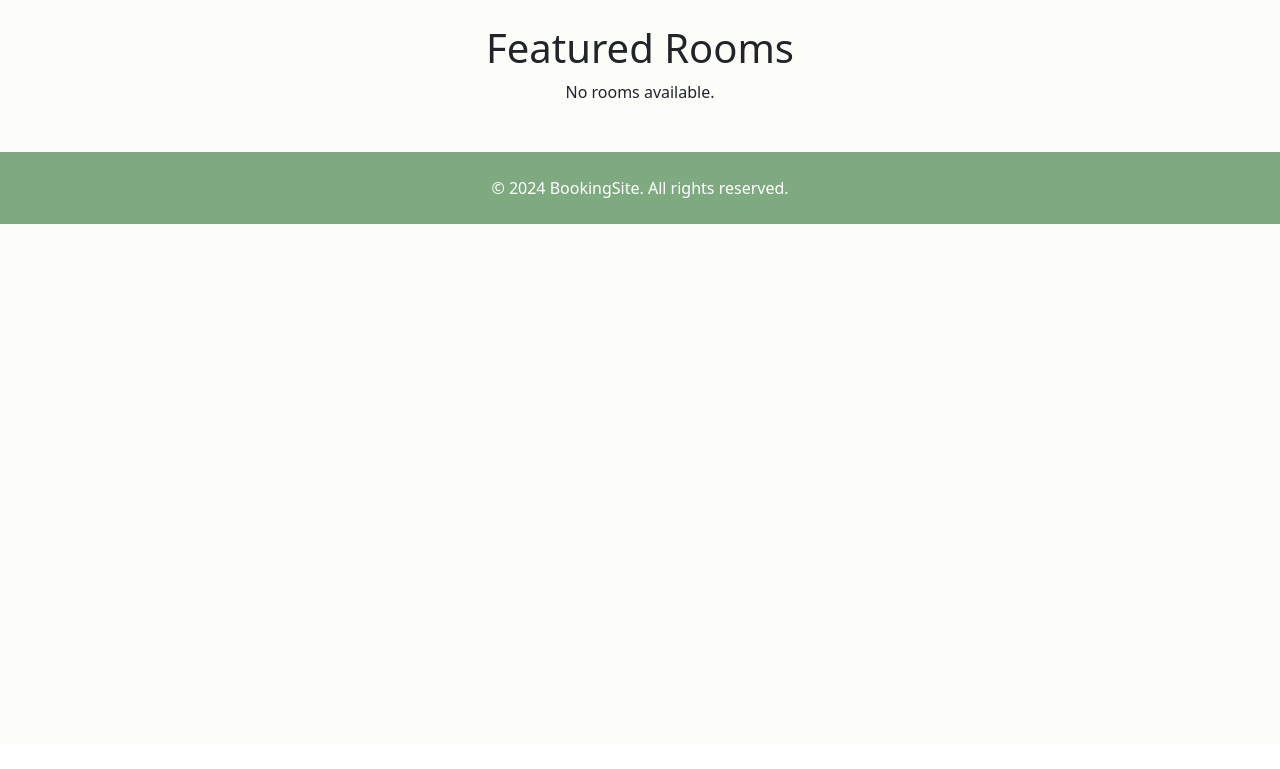
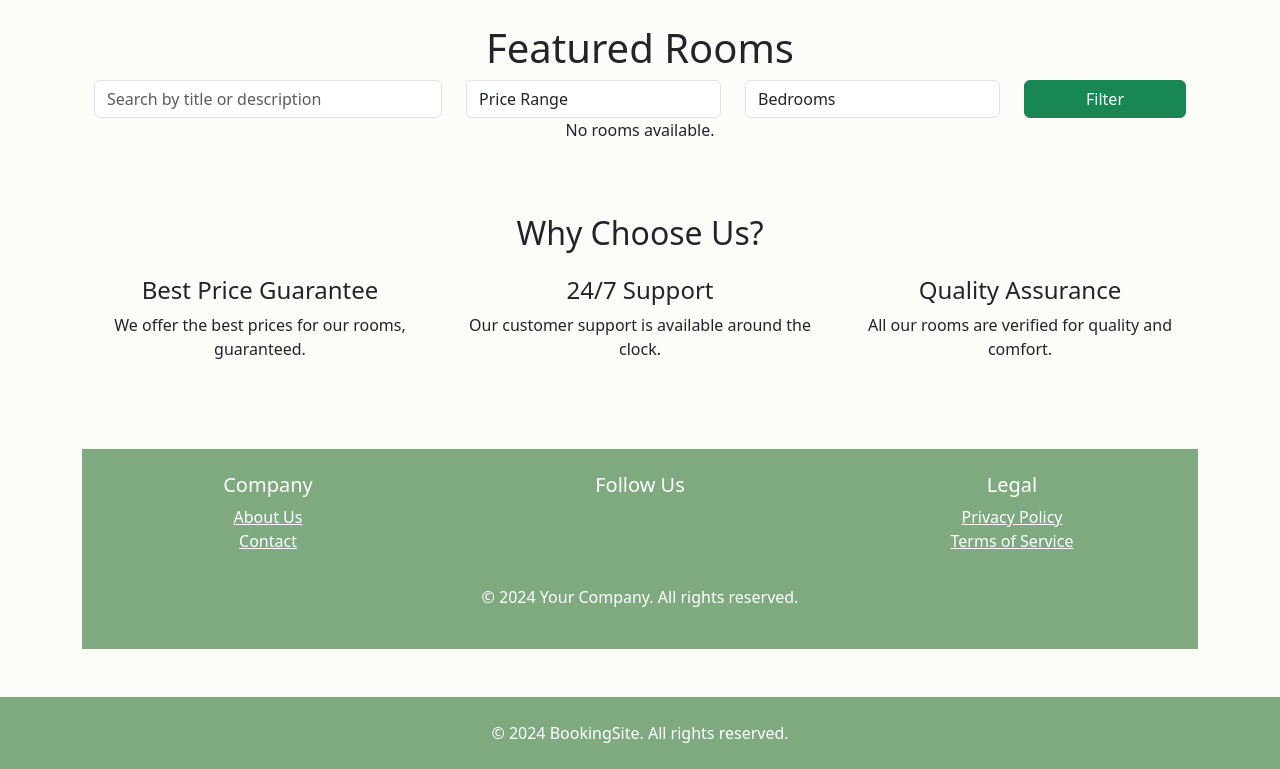
Before and after one commit to RileyK05/booking-web, a Django app: page / in a window 1280 px wide. Shown: the part 56-825 px from the top of the page. Before the commit the page ends 280 px from the top, so only its background shows below. Run offline with Django 5.2, Linux system fonts and the light colour scheme; data that the repository does not hold is empty.

Commit message:
made frontend changes

```diff
--- a/booking_app/templates/index.html
+++ b/booking_app/templates/index.html
@@ -7,6 +7,37 @@
 {% block content %}
 <div class="container mt-4">
     <h1 class="text-center">Featured Rooms{% if location != "N/A" %} in {{ location }}{% endif %}</h1>
+
+    <!-- ------------------------ Filter Section Starts ------------------------ -->
+    <form method="get" action="{% url 'room_search' %}">
+        <div class="row">
+            <div class="col-md-4">
+                <input type="text" name="search" class="form-control" placeholder="Search by title or description">
+            </div>
+            <div class="col-md-3">
+                <select name="price_range" class="form-control">
+                    <option value="">Price Range</option>
+                    <option value="0-100">Under $100</option>
+                    <option value="100-200">$100 to $200</option>
+                    <option value="200-300">$200 to $300</option>
+                    <option value="300+">Above $300</option>
+                </select>
+            </div>
+            <div class="col-md-3">
+                <select name="bedrooms" class="form-control">
+                    <option value="">Bedrooms</option>
+                    <option value="1">1 Bedroom</option>
+                    <option value="2">2 Bedrooms</option>
+                    <option value="3">3 Bedrooms</option>
+                </select>
+            </div>
+            <div class="col-md-2">
+                <button type="submit" class="btn btn-success w-100">Filter</button>
+            </div>
+        </div>
+    </form>
+    <!-- ------------------------ Filter Section Ends ------------------------ -->
+
     {% if rooms %}
     <div class="row mt-4">
         {% for room in rooms %}
@@ -20,6 +51,12 @@
                 <div class="card-body">
                     <h5 class="card-title">{{ room.title }}</h5>
                     <p class="card-text">{{ room.description|truncatewords:10 }}</p>
+                    <p class="card-text"><strong>${{ room.price }}</strong> per night</p>
+                    {% if room.available %}
+                        <p class="text-success">Available</p>
+                    {% else %}
+                        <p class="text-danger">Not Available</p>
+                    {% endif %}
                     <a href="{% url 'room_detail' room.pk %}" class="btn btn-primary">View Room</a>
                 </div>
             </div>
@@ -30,14 +67,59 @@
     <p class="text-center">No rooms available{% if location != "N/A" %} in {{ location }}{% endif %}.</p>
     {% endif %}
 </div>
-<div>
 
 
+<!-- ------------------------ Why Choose Us Section Starts ------------------------ -->
+<div class="py-4 mt-5">
+    <h2 class="text-center">Why Choose Us?</h2>
+    <div class="row mt-4 text-center">
+        <div class="col-md-4">
+            <i class="fas fa-dollar-sign fa-3x mb-3"></i>
+            <h4>Best Price Guarantee</h4>
+            <p>We offer the best prices for our rooms, guaranteed.</p>
+        </div>
+        <div class="col-md-4">
+            <i class="fas fa-headset fa-3x mb-3"></i>
+            <h4>24/7 Support</h4>
+            <p>Our customer support is available around the clock.</p>
+        </div>
+        <div class="col-md-4">
+            <i class="fas fa-check-circle fa-3x mb-3"></i>
+            <h4>Quality Assurance</h4>
+            <p>All our rooms are verified for quality and comfort.</p>
+        </div>
+    </div>
+</div>
+<!-- ------------------------ Why Choose Us Section Ends ------------------------ -->
 
-
-</div>
-
-
-
+<!-- ------------------------ Footer Section Starts ------------------------ -->
+<footer class="py-4 mt-5">
+    <div class="container text-center">
+        <div class="row">
+            <div class="col-md-4">
+                <h5>Company</h5>
+                <ul class="list-unstyled">
+                    <li><a href="{% url 'about' %}" class="text-white">About Us</a></li>
+                    <li><a href="{% url 'contact' %}" class="text-white">Contact</a></li>
+                </ul>
+            </div>
+            <div class="col-md-4">
+                <h5>Follow Us</h5>
+                <a href="#" class="text-white me-2"><i class="fab fa-facebook"></i></a>
+                <a href="#" class="text-white me-2"><i class="fab fa-twitter"></i></a>
+                <a href="#" class="text-white me-2"><i class="fab fa-instagram"></i></a>
+            </div>
+            <div class="col-md-4">
+                <h5>Legal</h5>
+                <ul class="list-unstyled">
+                    <li><a href="{% url 'privacy_policy' %}" class="text-white">Privacy Policy</a></li>
+                    <li><a href="{% url 'terms_of_service' %}" class="text-white">Terms of Service</a></li>
+                </ul>
+            </div>
+        </div>
+        <p class="mt-3">&copy; 2024 Your Company. All rights reserved.</p>
+    </div>
+</footer>
+<!-- ------------------------ Footer Section Ends ------------------------ -->
 
 {% endblock %}
--- a/booking_app/urls.py
+++ b/booking_app/urls.py
@@ -4,12 +4,17 @@ from .views import (
     UserBookedRoomsView, DiscountedRoomsView, RoomDetailView,
     BookingHistoryView, ReviewSubmitView, RoomSearchView,
     BookingConfirmView, InitiatePaymentView, PaymentSuccessView,
-    PaymentFailedView, BookingWindowsView, FeaturedRoomsInCityView
+    PaymentFailedView, BookingWindowsView, FeaturedRoomsInCityView,
+    AboutView, ContactView, PrivatePolicyView
 )
 
 urlpatterns = [
     # Main page
     path('', FeaturedRoomsInCityView.as_view(), name='index'),
+    path('about/', AboutView.as_view(), name='about'),
+    path('contact/', ContactView.as_view(), name='contact'),
+    path('private-policy/', PrivatePolicyView.as_view(), name='privacy_policy'),
+    path('terms-of-service/', PrivatePolicyView.as_view(), name='terms_of_service'),
 
     # User-related views
     path('user/', UserView.as_view(), name='user_profile'),
--- a/booking_app/views.py
+++ b/booking_app/views.py
@@ -264,3 +264,16 @@ class BookingWindowsView(LoginRequiredMixin, DetailView):
     model = RoomItem
     template_name = 'booking_windows.html'
     context_object_name = 'room'
+
+
+class AboutView(TemplateView):
+    template_name = "about.html"
+
+class ContactView(TemplateView):
+    template_name = "contact.html"
+
+class PrivatePolicyView(TemplateView):
+    template_name = "private_policy.html"
+
+class TermsOfServiceView(TemplateView):
+    template_name = "private_policy.html"
```
Also changed, not shown: booking_app/templates/about.html (added, +17 -0 lines), booking_app/templates/contact.html (added, +17 -0 lines), booking_app/templates/private_policy.html (added, +15 -0 lines), booking_app/templates/terms_of_service.html (added, +15 -0 lines).
